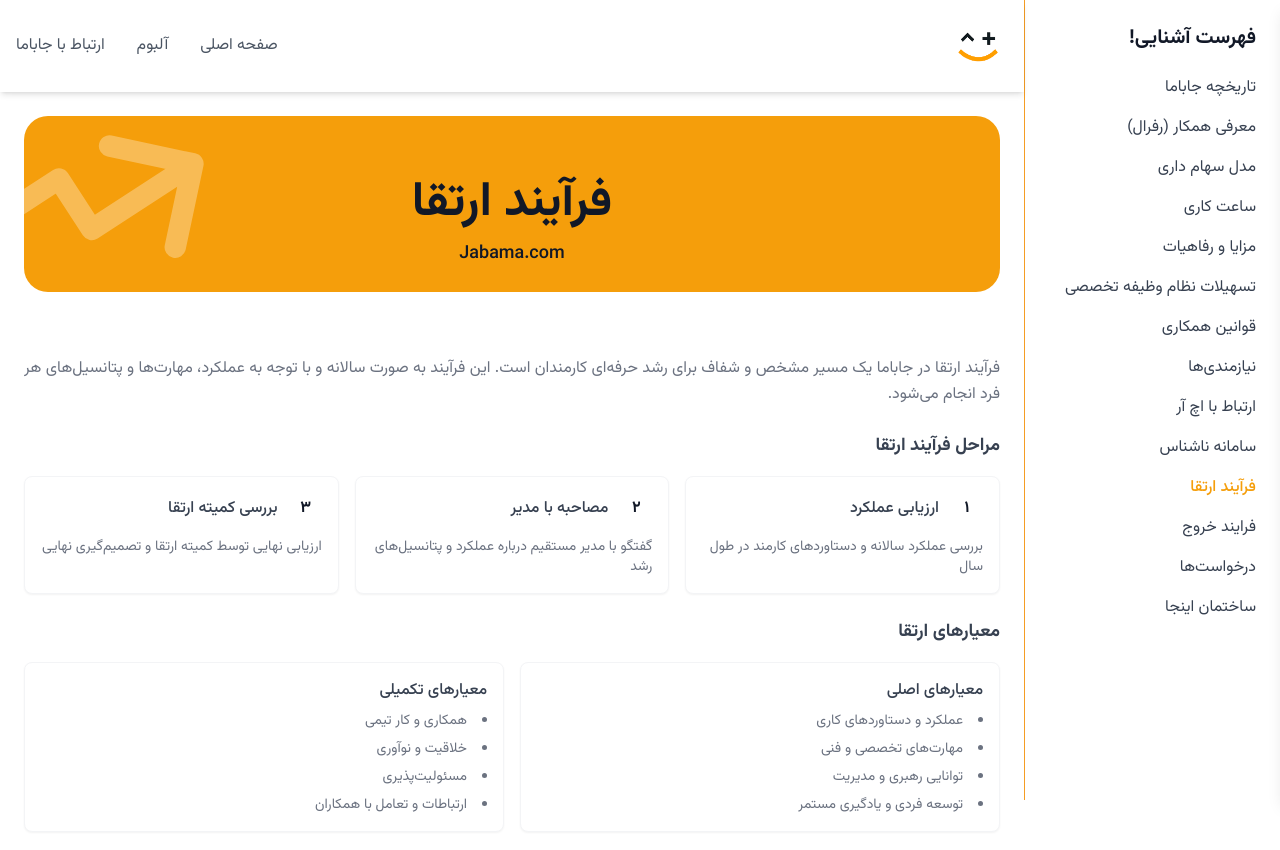
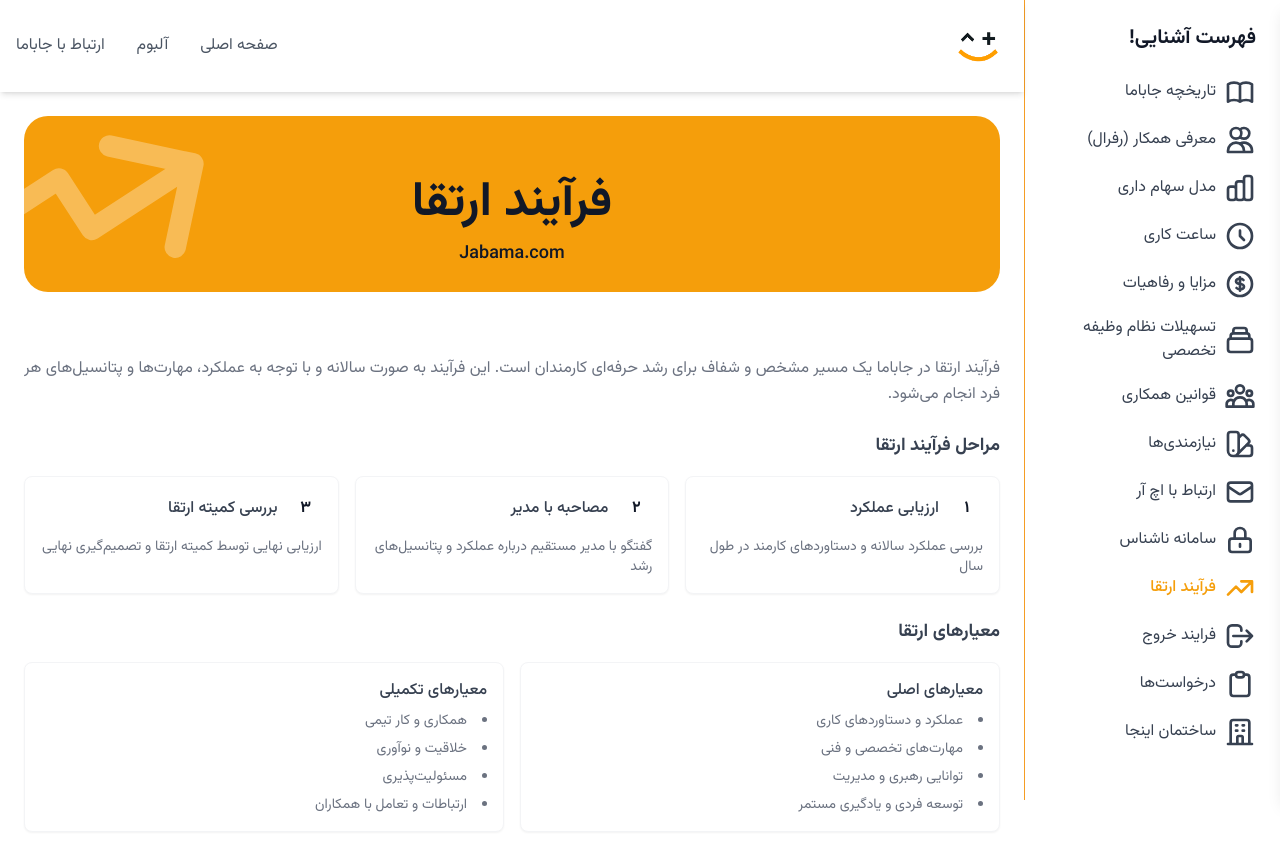
Before and after one commit to espitman/jbm-hr-life, a Nuxt app: page /promotion in a window 1280 px wide. Shown: the top 850 px of the page. Built offline with nearby package versions, Linux system fonts and the light colour scheme.

Commit message:
Add page icons to menu with dynamic colors

```diff
--- a/components/MobileMenu.vue
+++ b/components/MobileMenu.vue
@@ -33,20 +33,29 @@
             <NuxtLink
               to="/"
               :class="{ 'text-amber-500 font-medium': $route.path === '/', 'text-gray-700 hover:text-gray-900': $route.path !== '/' }"
-              class="block"
+              class="flex items-center gap-2 block"
               @click="isOpen = false"
-            >صفحه اصلی</NuxtLink>
+            >
+              <PageIcon pageName="home" size="sm" :color="$route.path === '/' ? 'amber-500' : 'gray-700'" />
+              صفحه اصلی
+            </NuxtLink>
             <NuxtLink
               to="/album"
               :class="{ 'text-amber-500 font-medium': $route.path === '/album', 'text-gray-700 hover:text-gray-900': $route.path !== '/album' }"
-              class="block"
+              class="flex items-center gap-2 block"
               @click="isOpen = false"
-            >آلبوم</NuxtLink>
+            >
+              <PageIcon pageName="album" size="sm" :color="$route.path === '/album' ? 'amber-500' : 'gray-700'" />
+              آلبوم
+            </NuxtLink>
             <a
               href="#"
-              class="block text-gray-700 hover:text-gray-900"
+              class="flex items-center gap-2 block text-gray-700 hover:text-gray-900"
               @click="isOpen = false"
-            >ارتباط با جاباما</a>
+            >
+              <PageIcon pageName="contact" size="sm" color="gray-700" />
+              ارتباط با جاباما
+            </a>
           </nav>
         </div>
 
@@ -57,9 +66,10 @@
             :key="item.to"
             :to="item.to"
             :class="{ 'text-amber-500 font-medium': $route.path === item.to, 'text-gray-700 hover:text-gray-900': $route.path !== item.to }"
-            class="block"
+            class="flex items-center gap-2 block"
             @click="isOpen = false"
           >
+            <PageIcon :pageName="item.pageName" size="sm" :color="$route.path === item.to ? 'amber-500' : 'gray-700'" />
             {{ item.text }}
           </NuxtLink>
         </nav>
@@ -70,23 +80,24 @@
 
 <script setup>
 import { ref } from 'vue'
+import PageIcon from './ui/PageIcon.vue'
 
 const isOpen = ref(false)
 
 const menuItems = [
-  { to: '/history', text: 'تاریخچه جاباما' },
-  { to: '/referral', text: 'معرفی همکار (رفرال)' },
-  { to: '/stock-model', text: 'مدل سهام داری' },
-  { to: '/working-hours', text: 'ساعت کاری' },
-  { to: '/benefits', text: 'مزایا و رفاهیات' },
-  { to: '/military-service', text: 'تسهیلات نظام وظیفه تخصصی' },
-  { to: '/collaboration-rules', text: 'قوانین همکاری' },
-  { to: '/requirements', text: 'نیازمندی‌ها' },
-  { to: '/hr-contact', text: 'ارتباط با اچ آر' },
-  { to: '/anonymous-system', text: 'سامانه ناشناس' },
-  { to: '/promotion', text: 'فرآیند ارتقا' },
-  { to: '/exit-process', text: 'فرایند خروج' },
-  { to: '/requests', text: 'درخواست‌ها' },
-  { to: '/building', text: 'ساختمان اینجا' }
+  { to: '/history', text: 'تاریخچه جاباما', pageName: 'history' },
+  { to: '/referral', text: 'معرفی همکار (رفرال)', pageName: 'referral' },
+  { to: '/stock-model', text: 'مدل سهام داری', pageName: 'stock-model' },
+  { to: '/working-hours', text: 'ساعت کاری', pageName: 'working-hours' },
+  { to: '/benefits', text: 'مزایا و رفاهیات', pageName: 'benefits' },
+  { to: '/military-service', text: 'تسهیلات نظام وظیفه تخصصی', pageName: 'military-service' },
+  { to: '/collaboration-rules', text: 'قوانین همکاری', pageName: 'collaboration-rules' },
+  { to: '/requirements', text: 'نیازمندی‌ها', pageName: 'requirements' },
+  { to: '/hr-contact', text: 'ارتباط با اچ آر', pageName: 'hr-contact' },
+  { to: '/anonymous-system', text: 'سامانه ناشناس', pageName: 'anonymous-system' },
+  { to: '/promotion', text: 'فرآیند ارتقا', pageName: 'promotion' },
+  { to: '/exit-process', text: 'فرایند خروج', pageName: 'exit-process' },
+  { to: '/requests', text: 'درخواست‌ها', pageName: 'requests' },
+  { to: '/building', text: 'ساختمان اینجا', pageName: 'building' }
 ]
 </script>
--- a/components/Sidebar.vue
+++ b/components/Sidebar.vue
@@ -5,75 +5,15 @@
 
       <nav class="space-y-4">
         <NuxtLink
-          to="/history"
-          :class="{ 'text-amber-500 font-medium': $route.path === '/history', 'text-gray-700 hover:text-gray-900': $route.path !== '/history' }"
-          class="block"
-        >تاریخچه جاباما</NuxtLink>
-        <NuxtLink
-          to="/referral"
-          :class="{ 'text-amber-500 font-medium': $route.path === '/referral', 'text-gray-700 hover:text-gray-900': $route.path !== '/referral' }"
-          class="block"
-        >معرفی همکار (رفرال)</NuxtLink>
-        <NuxtLink
-          to="/stock-model"
-          :class="{ 'text-amber-500 font-medium': $route.path === '/stock-model', 'text-gray-700 hover:text-gray-900': $route.path !== '/stock-model' }"
-          class="block"
-        >مدل سهام داری</NuxtLink>
-        <NuxtLink
-          to="/working-hours"
-          :class="{ 'text-amber-500 font-medium': $route.path === '/working-hours', 'text-gray-700 hover:text-gray-900': $route.path !== '/working-hours' }"
-          class="block"
-        >ساعت کاری</NuxtLink>
-        <NuxtLink
-          to="/benefits"
-          :class="{ 'text-amber-500 font-medium': $route.path === '/benefits', 'text-gray-700 hover:text-gray-900': $route.path !== '/benefits' }"
-          class="block"
-        >مزایا و رفاهیات</NuxtLink>
-        <NuxtLink
-          to="/military-service"
-          :class="{ 'text-amber-500 font-medium': $route.path === '/military-service', 'text-gray-700 hover:text-gray-900': $route.path !== '/military-service' }"
-          class="block"
-        >تسهیلات نظام وظیفه تخصصی</NuxtLink>
-        <NuxtLink
-          to="/collaboration-rules"
-          :class="{ 'text-amber-500 font-medium': $route.path === '/collaboration-rules', 'text-gray-700 hover:text-gray-900': $route.path !== '/collaboration-rules' }"
-          class="block"
-        >قوانین همکاری</NuxtLink>
-        <NuxtLink
-          to="/requirements"
-          :class="{ 'text-amber-500 font-medium': $route.path === '/requirements', 'text-gray-700 hover:text-gray-900': $route.path !== '/requirements' }"
-          class="block"
-        >نیازمندی‌ها</NuxtLink>
-        <NuxtLink
-          to="/hr-contact"
-          :class="{ 'text-amber-500 font-medium': $route.path === '/hr-contact', 'text-gray-700 hover:text-gray-900': $route.path !== '/hr-contact' }"
-          class="block"
-        >ارتباط با اچ آر</NuxtLink>
-        <NuxtLink
-          to="/anonymous-system"
-          :class="{ 'text-amber-500 font-medium': $route.path === '/anonymous-system', 'text-gray-700 hover:text-gray-900': $route.path !== '/anonymous-system' }"
-          class="block"
-        >سامانه ناشناس</NuxtLink>
-        <NuxtLink
-          to="/promotion"
-          :class="{ 'text-amber-500 font-medium': $route.path === '/promotion', 'text-gray-700 hover:text-gray-900': $route.path !== '/promotion' }"
-          class="block"
-        >فرآیند ارتقا</NuxtLink>
-        <NuxtLink
-          to="/exit-process"
-          :class="{ 'text-amber-500 font-medium': $route.path === '/exit-process', 'text-gray-700 hover:text-gray-900': $route.path !== '/exit-process' }"
-          class="block"
-        >فرایند خروج</NuxtLink>
-        <NuxtLink
-          to="/requests"
-          :class="{ 'text-amber-500 font-medium': $route.path === '/requests', 'text-gray-700 hover:text-gray-900': $route.path !== '/requests' }"
-          class="block"
-        >درخواست‌ها</NuxtLink>
-        <NuxtLink
-          to="/building"
-          :class="{ 'text-amber-500 font-medium': $route.path === '/building', 'text-gray-700 hover:text-gray-900': $route.path !== '/building' }"
-          class="block"
-        >ساختمان اینجا</NuxtLink>
+          v-for="item in menuItems"
+          :key="item.to"
+          :to="item.to"
+          :class="{ 'text-amber-500 font-medium': $route.path === item.to, 'text-gray-700 hover:text-gray-900': $route.path !== item.to }"
+          class="flex items-center gap-2 block"
+        >
+          <PageIcon :pageName="item.pageName" size="sm" :color="$route.path === item.to ? 'amber-500' : 'gray-700'" />
+          {{ item.text }}
+        </NuxtLink>
       </nav>
     </div>
   </div>
@@ -82,5 +22,22 @@
 </template>
 
 <script setup>
-// Component logic can be added here if needed
+import PageIcon from './ui/PageIcon.vue'
+
+const menuItems = [
+  { to: '/history', text: 'تاریخچه جاباما', pageName: 'history' },
+  { to: '/referral', text: 'معرفی همکار (رفرال)', pageName: 'referral' },
+  { to: '/stock-model', text: 'مدل سهام داری', pageName: 'stock-model' },
+  { to: '/working-hours', text: 'ساعت کاری', pageName: 'working-hours' },
+  { to: '/benefits', text: 'مزایا و رفاهیات', pageName: 'benefits' },
+  { to: '/military-service', text: 'تسهیلات نظام وظیفه تخصصی', pageName: 'military-service' },
+  { to: '/collaboration-rules', text: 'قوانین همکاری', pageName: 'collaboration-rules' },
+  { to: '/requirements', text: 'نیازمندی‌ها', pageName: 'requirements' },
+  { to: '/hr-contact', text: 'ارتباط با اچ آر', pageName: 'hr-contact' },
+  { to: '/anonymous-system', text: 'سامانه ناشناس', pageName: 'anonymous-system' },
+  { to: '/promotion', text: 'فرآیند ارتقا', pageName: 'promotion' },
+  { to: '/exit-process', text: 'فرایند خروج', pageName: 'exit-process' },
+  { to: '/requests', text: 'درخواست‌ها', pageName: 'requests' },
+  { to: '/building', text: 'ساختمان اینجا', pageName: 'building' }
+]
 </script>
--- a/components/ui/PageIcon.vue
+++ b/components/ui/PageIcon.vue
@@ -60,13 +60,22 @@ const props = defineProps({
   containerClass: {
     type: String,
     default: ''
+  },
+  pageName: {
+    type: String,
+    default: ''
+  },
+  color: {
+    type: String,
+    default: 'white'
   }
 })
 
 const route = useRoute()
 
-// Get pageName from URL path
+// Get pageName from props or URL path
 const pageName = computed(() => {
+  if (props.pageName) return props.pageName
   const path = route.path
   // Remove leading slash and convert to English format
   return path.replace(/^\//, '').split('/').join('-') || ''
@@ -74,14 +83,11 @@ const pageName = computed(() => {
 
 // Determine icon size based on size prop
 const iconClass = computed(() => {
-  switch (props.size) {
-    case 'sm':
-      return 'w-8 h-8 text-white'
-    case 'lg':
-      return 'w-64 h-80 text-white'
-    case 'md':
-    default:
-      return 'w-32 h-40 text-white'
+  const sizeClasses = {
+    sm: 'w-8 h-8',
+    lg: 'w-64 h-80',
+    md: 'w-32 h-40'
   }
+  return `${sizeClasses[props.size] || sizeClasses.md} text-${props.color}`
 })
 </script>
```
